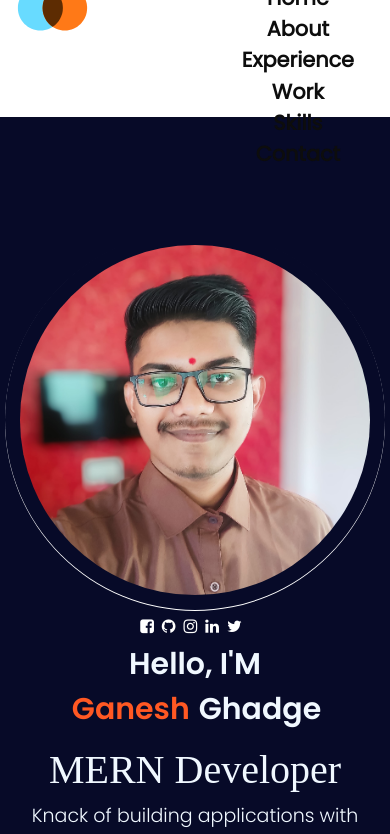
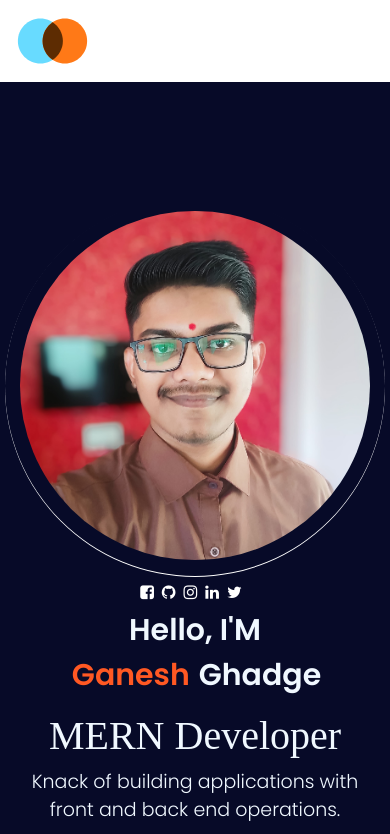
Before and after one commit to goldenhouse0601/luckyboss-portfolio-, a React (Create React App) app: page / in a window 390 px wide. Shown: the top 834 px of the page. Built offline with nearby package versions, Linux system fonts and the light colour scheme; a web font is replaced by a local one.

Commit message:
navbar updating

```diff
--- a/src/components/Frontpage.css
+++ b/src/components/Frontpage.css
@@ -322,9 +322,6 @@ body ::-webkit-scrollbar-thumb {
   transform: scale(1.5);
 }
 @media screen and (max-width: 480px) {
-  #navbar {
-    display: none;
-  }
   .profile-deails {
     margin-top: 12px;
     display: flex;
--- a/src/components/Navbar.css
+++ b/src/components/Navbar.css
@@ -69,5 +69,6 @@ body {
 @media screen and (max-width: 480px) {
   #navbar {
     flex-direction: column;
+    display: none;
   }
 }
```
